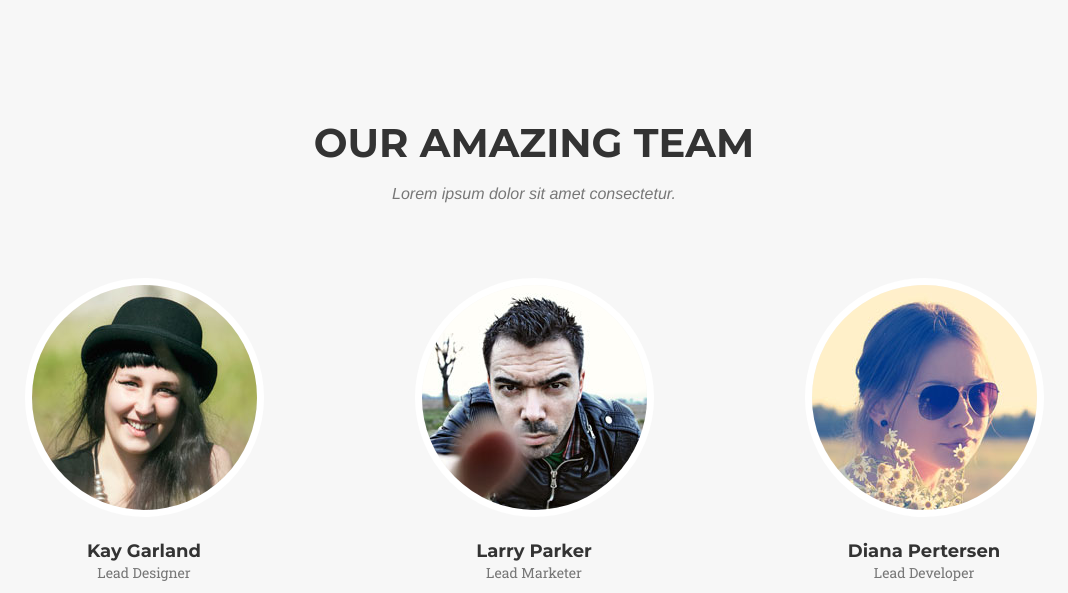
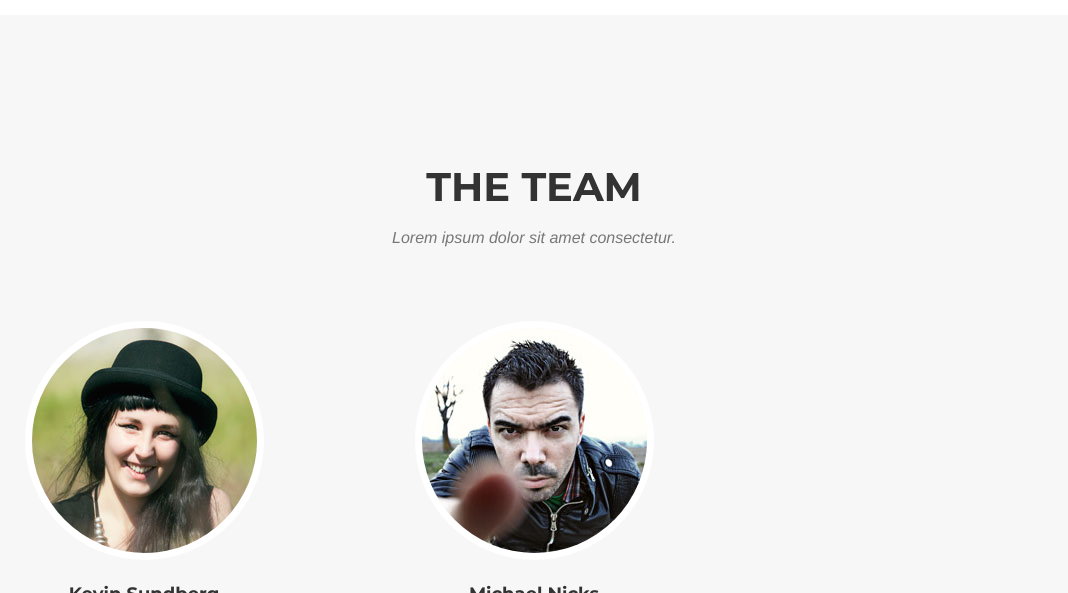
Before and after one commit to StephenJayYoung/SunbergNicks, a plain HTML site: page index.html in a window 1280 px wide. Shown: the part 3490-4083 px from the top of the page, without its empty margins (106-1174 px from the left). Drawn offline with nearby package versions, Linux system fonts and the light colour scheme; a web font is replaced by a local one.

Commit message:
changes to team section

```diff
--- a/index.html
+++ b/index.html
@@ -268,11 +268,10 @@
                             </div>
                             <div class="timeline-panel">
                                 <div class="timeline-heading">
-                                    <h4>2009-2011</h4>
-                                    <h4 class="subheading">Our Humble Beginnings</h4>
+                                    <h4 class="subheading">About</h4>
                                 </div>
                                 <div class="timeline-body">
-                                    <p class="text-muted">Lorem ipsum dolor sit amet, consectetur adipisicing elit. Sunt ut voluptatum eius sapiente, totam reiciendis temporibus qui quibusdam, recusandae sit vero unde, sed, incidunt et ea quo dolore laudantium consectetur!</p>
+                                    <p class="text-muted">We offer a wide variety of services to fit the needs of our clients. And since our broad range covers small business, big business, non-profit organizations, and individuals, we have exactly what you need. However, if you have any questions, or if you don't see the service you're looking for on our list, please don't hesitate to contact us. It is our pleasure to assist you in any way we can.</p>
                                 </div>
                             </div>
                         </li>
@@ -336,7 +335,7 @@
         <div class="container">
             <div class="row">
                 <div class="col-lg-12 text-center">
-                    <h2 class="section-heading">Our Amazing Team</h2>
+                    <h2 class="section-heading">The Team</h2>
                     <h3 class="section-subheading text-muted">Lorem ipsum dolor sit amet consectetur.</h3>
                 </div>
             </div>
@@ -344,8 +343,8 @@
                 <div class="col-sm-4">
                     <div class="team-member">
                         <img src="img/team/1.jpg" class="img-responsive img-circle" alt="">
-                        <h4>Kay Garland</h4>
-                        <p class="text-muted">Lead Designer</p>
+                        <h4>Kevin Sundberg</h4>
+                        <p class="text-muted">Title</p>
                         <ul class="list-inline social-buttons">
                             <li><a href="#"><i class="fa fa-twitter"></i></a>
                             </li>
@@ -359,8 +358,8 @@
                 <div class="col-sm-4">
                     <div class="team-member">
                         <img src="img/team/2.jpg" class="img-responsive img-circle" alt="">
-                        <h4>Larry Parker</h4>
-                        <p class="text-muted">Lead Marketer</p>
+                        <h4>Michael Nicks</h4>
+                        <p class="text-muted">Title</p>
                         <ul class="list-inline social-buttons">
                             <li><a href="#"><i class="fa fa-twitter"></i></a>
                             </li>
@@ -371,7 +370,7 @@
                         </ul>
                     </div>
                 </div>
-                <div class="col-sm-4">
+<!--                 <div class="col-sm-4">
                     <div class="team-member">
                         <img src="img/team/3.jpg" class="img-responsive img-circle" alt="">
                         <h4>Diana Pertersen</h4>
@@ -385,7 +384,7 @@
                             </li>
                         </ul>
                     </div>
-                </div>
+                </div> -->
             </div>
             <div class="row">
                 <div class="col-lg-8 col-lg-offset-2 text-center">
```
